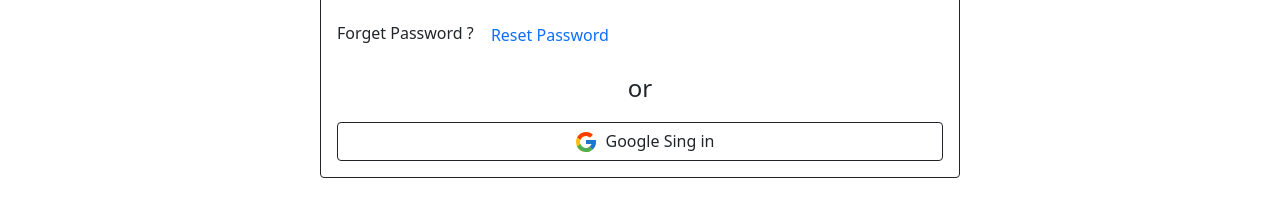
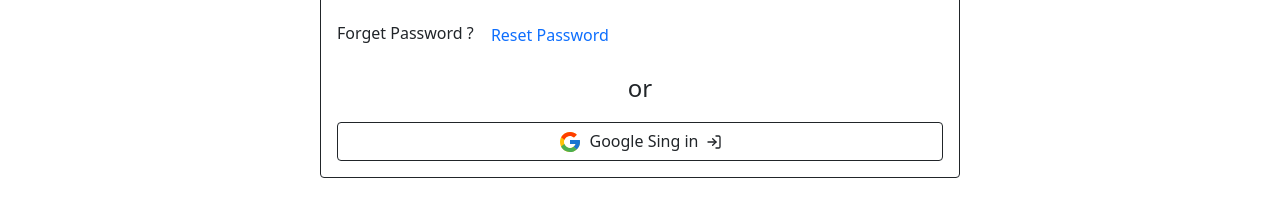
Before and after one commit to MohammadFaysal731/storage-devices-client-11, a React (Create React App) app: page /Login in a window 1280 px wide. Shown: the part 411-622 px from the top of the page. Built offline with nearby package versions, Linux system fonts and the light colour scheme.

Commit message:
add googlesing in methord

```diff
--- a/src/Page/Login/Login.js
+++ b/src/Page/Login/Login.js
@@ -10,10 +10,13 @@ const Login = () => {
     const handleRegister = () => {
         navigate('/register')
     }
+    const handleLogin = event => {
+        event.preventDefault();
+    }
     return (
         <div>
 
-            <Form className='w-50 mx-auto border border-dark rounded p-3 m-5 '>
+            <Form onSubmit={handleLogin} className='w-50 mx-auto border border-dark rounded p-3 m-5 '>
                 <h3>Please Login</h3>
                 <Form.Group className="mb-3" controlId="formBasicEmail">
                     <Form.Label>Email address</Form.Label>
@@ -28,7 +31,7 @@ const Login = () => {
                     Login<FiLogIn className='mx-2'></FiLogIn>
                 </Button>
                 <p>New To Storage Devices ?
-                    <button onClick={handleRegister} type="button" class="btn btn-link text-decoration-none">Register</button>
+                    <button onClick={handleRegister} type="button" className="btn btn-link text-decoration-none">Register</button>
                 </p>
                 <p>Forget Password ? <button className='btn btn-link text-decoration-none'>Reset Password</button></p>
                 <SocialLogin></SocialLogin>
--- a/src/Page/Register/Register.js
+++ b/src/Page/Register/Register.js
@@ -2,7 +2,7 @@ import React from 'react';
 import { Button, Form } from 'react-bootstrap';
 import { useNavigate } from 'react-router-dom';
 import SocialLogin from '../ShearPage/SocialLogin/SocialLogin';
-
+import { FiLogIn } from 'react-icons/fi';
 const Register = () => {
     const navigate = useNavigate();
 
@@ -32,10 +32,10 @@ const Register = () => {
                     <Form.Control type="number" placeholder="Phone" />
                 </Form.Group>
                 <Button variant="btn btn-outline-dark w-100" type="submit">
-                    Register
+                    Register<FiLogIn className='mx-2'></FiLogIn>
                 </Button>
                 <p>New To Storage Devices ?
-                    <button onClick={handleLogin} type="button" class="btn btn-link text-decoration-none">Login</button>
+                    <button onClick={handleLogin} type="button" className="btn btn-link text-decoration-none">Login</button>
                 </p>
                 <SocialLogin></SocialLogin>
             </Form>
--- a/src/Page/ShearPage/SocialLogin/SocialLogin.js
+++ b/src/Page/ShearPage/SocialLogin/SocialLogin.js
@@ -1,16 +1,34 @@
 import React from 'react';
+import { useSignInWithGoogle } from 'react-firebase-hooks/auth';
 import { FcGoogle } from 'react-icons/fc';
+import { FiLogIn } from 'react-icons/fi';
+import { useNavigate } from 'react-router-dom';
+import auth from '../../../firebase.init';
 const SocialLogin = () => {
+    const [signInWithGoogle, googleUser, googleLoading, googleError] = useSignInWithGoogle(auth);
+    const navigate = useNavigate();
+    let errorElement;
+    if (googleUser) {
+        navigate('/inventory')
+    }
+    if (googleError) {
+        errorElement = <p className='text-danger'>{googleError.message}</p>
+    }
+    if (googleLoading) {
+        console.log(googleLoading)
+    }
+
     return (
         <div>
             <div className="">
                 <p className='text-center fs-4'>or</p>
-                <button className="btn btn-outline-dark w-100">
-                    <FcGoogle className='fs-4 mx-2'></FcGoogle>Google Sing in
+            </div>
+            {errorElement}
+            <div className="">
+                <button onClick={() => signInWithGoogle()} className="btn btn-outline-dark w-100">
+                    <FcGoogle className='fs-4 mx-2'></FcGoogle>Google Sing in<FiLogIn className='mx-2'></FiLogIn>
                 </button>
             </div>
-
-
         </div >
     );
 };
```
